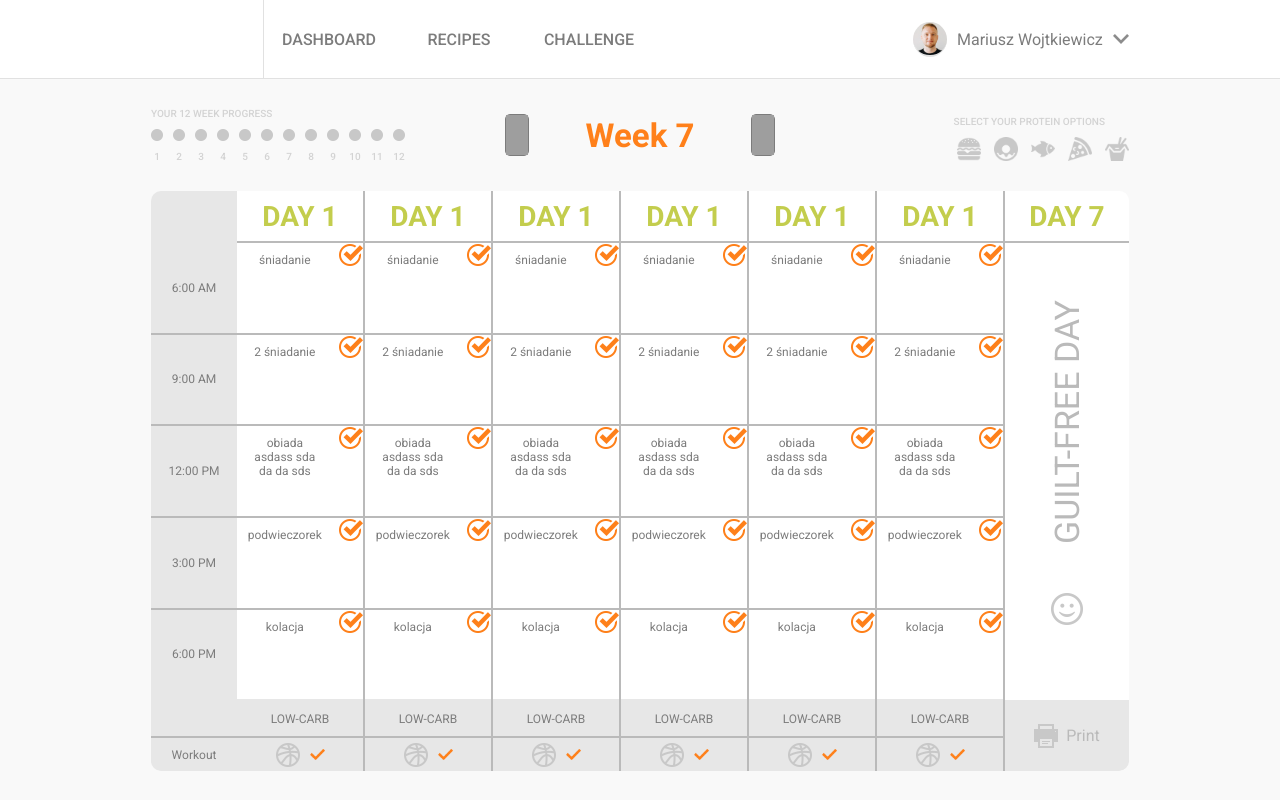
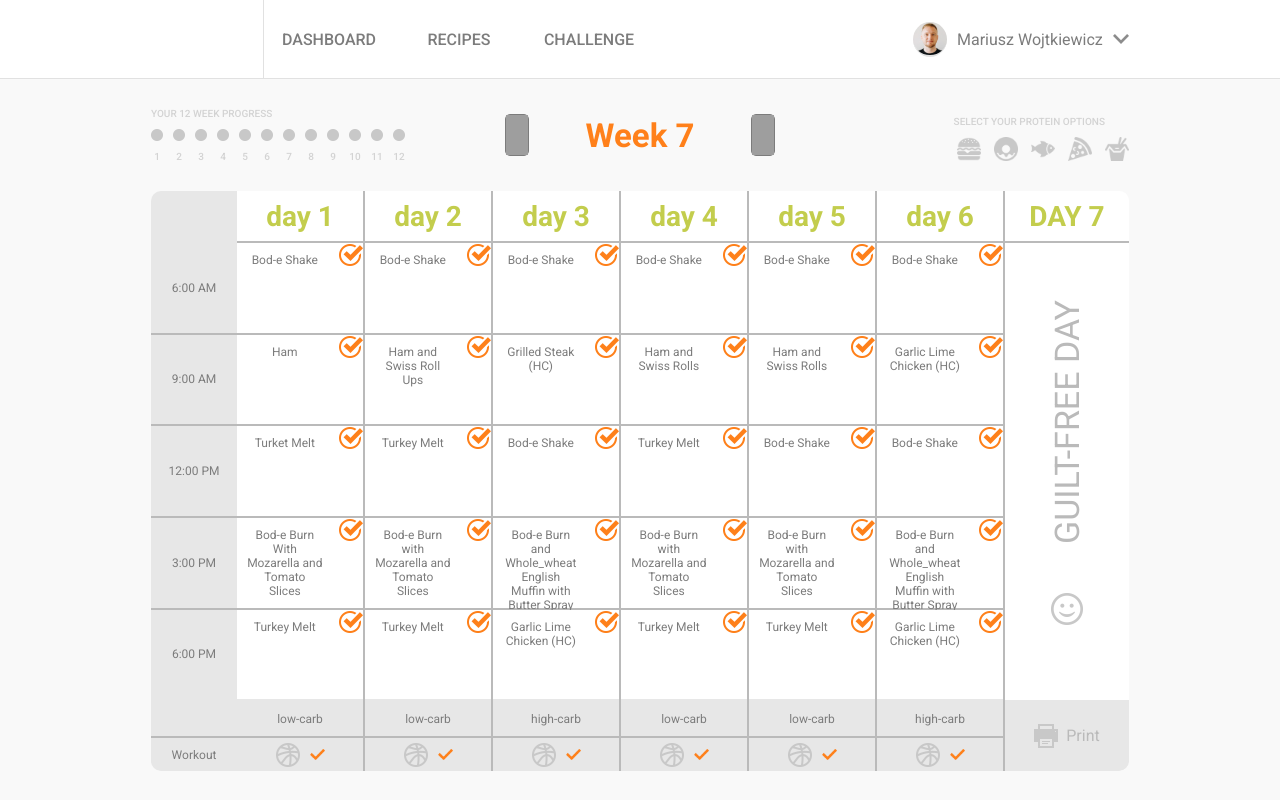
Before and after one commit to wwojciech89/nutrition-calendar, a React (Create React App) app: page / in a window 1280 px wide. Shown: the top 800 px of the page. Built offline with nearby package versions, Linux system fonts and the light colour scheme; grey boxes are pictures that could not be loaded.

Commit message:
add mapped days in callendar

```diff
--- a/src/assets/components/Callendar/Callendar.js
+++ b/src/assets/components/Callendar/Callendar.js
@@ -10,20 +10,36 @@ import checkCircle from "../../icons/check-circle-orange.png";
 import smile from "../../icons/smile-grey.png";
 import printer from "../../icons/printer-grey.png";
 
-const Callendar = () => (
+import weeks from "../../data/weeks";
+
+const Callendar = () => {
+  let createWeek = weeks[0].map((el) => {
+    return (
+      <DayColumn
+        workout={workout}
+        check={check}
+        checkCircle={checkCircle}
+        data={el}
+      />
+    );
+  });
+
+  return (
     <>
       <div className={styles.callendar__container}>
         <TitleColumn />
+        {createWeek}
+        {/* <p>{weeks[0][0].day}</p>
         <DayColumn workout={workout} check={check} checkCircle={checkCircle} />
         <DayColumn workout={workout} check={check} checkCircle={checkCircle} />
         <DayColumn workout={workout} check={check} checkCircle={checkCircle} />
         <DayColumn workout={workout} check={check} checkCircle={checkCircle} />
         <DayColumn workout={workout} check={check} checkCircle={checkCircle} />
-      <DayColumn workout={workout} check={check} checkCircle={checkCircle} />
+        <DayColumn workout={workout} check={check} checkCircle={checkCircle} /> */}
         <FreeDayColumn printer={printer} smile={smile} />
-      {/* tu będą 3 rodzaje column/ tytułowa/ robocza/ i dnia 7 */}
       </div>
     </>
   );
+};
 
 export default Callendar;
--- a/src/assets/components/Callendar/DayColumn/DayColumn.js
+++ b/src/assets/components/Callendar/DayColumn/DayColumn.js
@@ -1,34 +1,36 @@
 import React from "react";
 import styles from "./DayColumn.module.scss";
 
-const DayColumn = ({ workout, check, checkCircle }) => (
+const DayColumn = ({ workout, check, checkCircle, data }) => {
+  console.log(data);
+  return (
     <>
       <div className={styles.column__container}>
         <div className={styles.grid__day}>
-        <h2>DAY 1</h2>
+          <h2>{data.day}</h2>
         </div>
         <div className={styles.grid__meal}>
-        <p>śniadanie</p>
+          <p>{data.breakfast.text}</p>
           <img src={checkCircle} alt="checked" />
         </div>
         <div className={styles.grid__meal}>
-        <p>2 śniadanie</p>
+          <p>{data.secoundBreakfast.text}</p>
           <img src={checkCircle} alt="checked" />
         </div>
         <div className={styles.grid__meal}>
-        <p>obiada asdass sda da da sds</p>
+          <p>{data.dinner.text}</p>
           <img src={checkCircle} alt="checked" />
         </div>
         <div className={styles.grid__meal}>
-        <p>podwieczorek</p>
+          <p>{data.snack.text}</p>
           <img src={checkCircle} alt="checked" />
         </div>
         <div className={styles.grid__mealSpecial}>
-        <p>kolacja</p>
+          <p>{data.supper.text}</p>
           <img src={checkCircle} alt="checked" />
         </div>
         <div className={styles.grid__carb}>
-        <p>LOW-CARB</p>
+          <p>{data.dietType}</p>
         </div>
         <div className={styles.grid__training}>
           <img src={workout} alt="workout" />
@@ -37,5 +39,6 @@ const DayColumn = ({ workout, check, checkCircle }) => (
       </div>
     </>
   );
+};
 
 export default DayColumn;
--- a/src/assets/data/weeks.js
+++ b/src/assets/data/weeks.js
@@ -78,11 +78,11 @@ const weeks = [
       dietType: "high-carb",
       workoutDone: true,
     },
-    {
-      day: "day 7",
-      guiltyFreeday: true,
-      print: true,
-    },
+    // {
+    //   day: "day 7",
+    //   guiltyFreeday: true,
+    //   print: true,
+    // },
   ],
   [
     {
@@ -1020,3 +1020,5 @@ const weeks = [
     },
   ],
 ];
+
+export default weeks;
```
Also changed, not shown: src/assets/data/advertisement.js (+7 -1 lines). Lines whose indentation alone changed are shown as unchanged.
